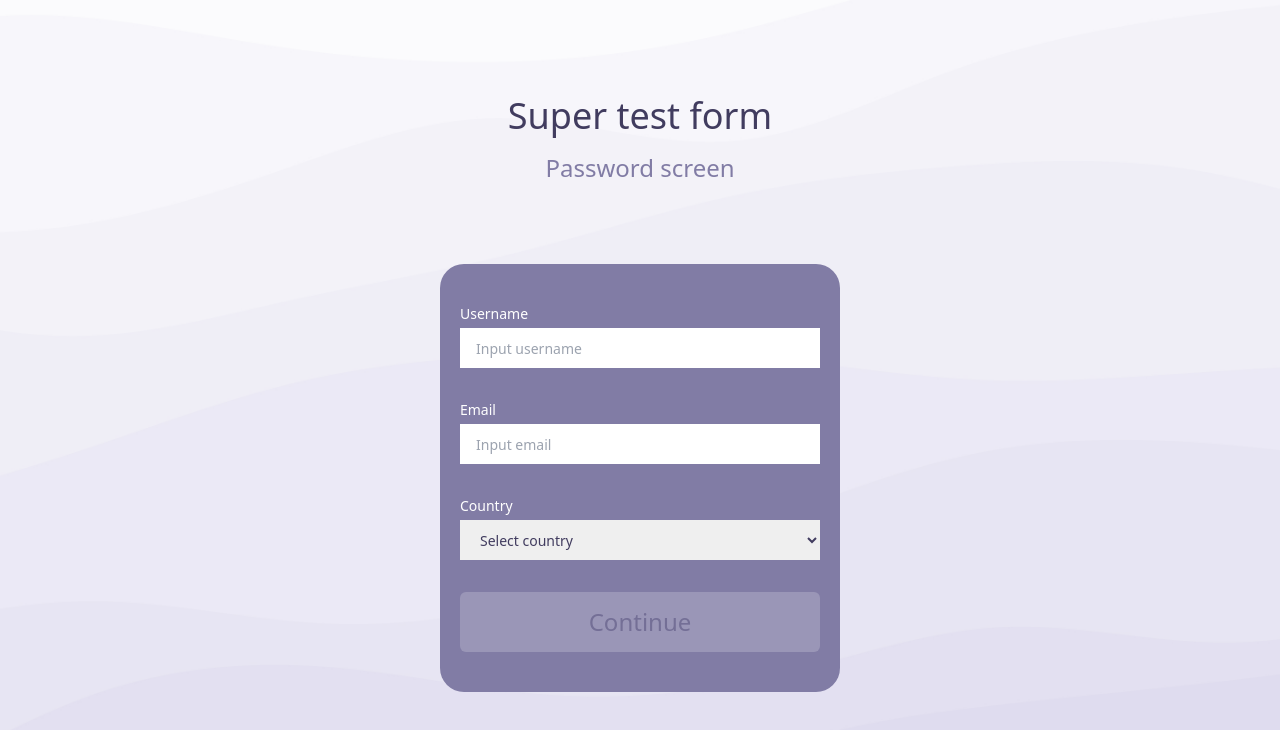
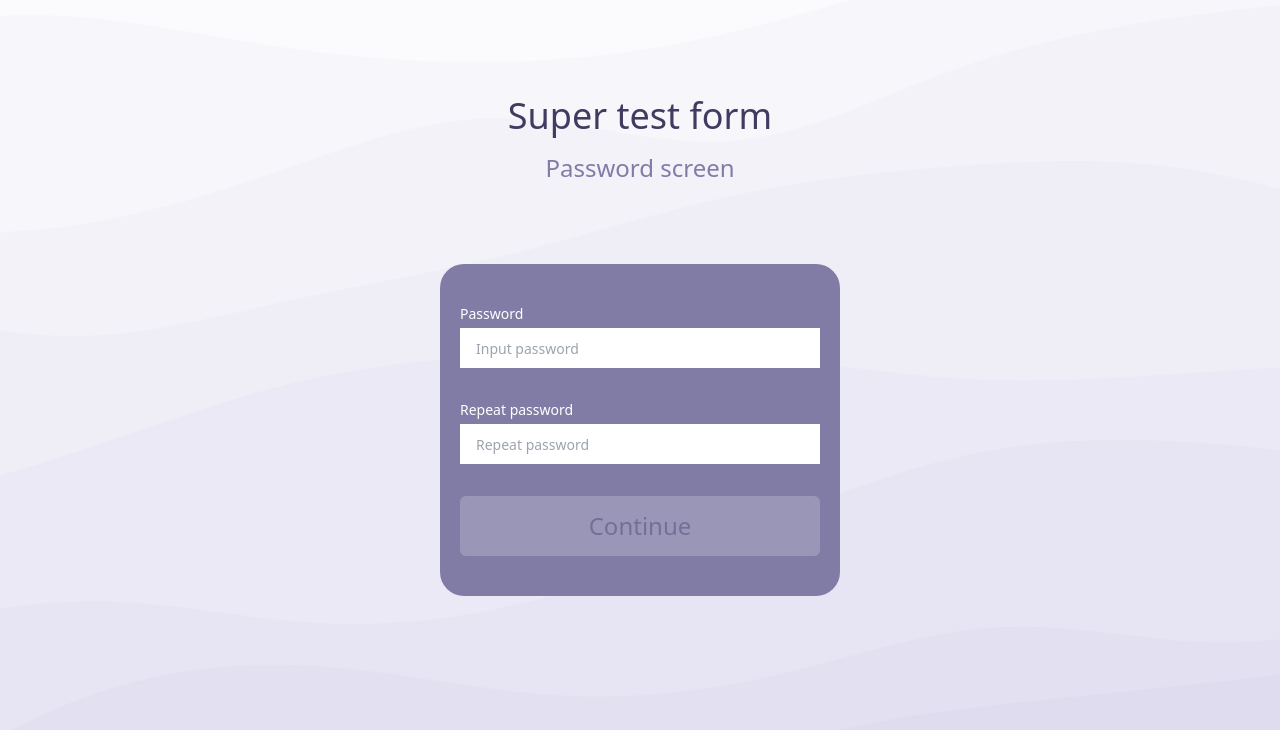
Before and after one commit to lvidal1/react-vite-multistep, a React (Vite) app: page /password in a window 1280 px wide. Shown: the top 730 px of the page. Built offline with nearby package versions, Linux system fonts and the light colour scheme.

Commit message:
Add password form

```diff
--- /dev/null
+++ b/src/assets/styles/components/PasswordForm.module.scss
@@ -0,0 +1,4 @@
+.container {
+  @apply bg-purple-100 max-w-sm/1 mx-auto rounded-3xl;
+  @apply px-5 py-10 space-y-8;
+}
--- /dev/null
+++ b/src/components/PasswordForm.tsx
@@ -0,0 +1,68 @@
+import { useForm } from 'react-hook-form';
+import { object, string } from 'yup';
+import { yupResolver } from '@hookform/resolvers/yup';
+import { useTranslation } from 'react-i18next';
+
+import styles from '@styles/components/PasswordForm.module.scss';
+import Input from './Input';
+import Button from './Button';
+
+type FormValues = {
+  password: string;
+  repeat_password: string;
+};
+
+type FormProps = {
+  saveData: (data: FormValues) => void;
+};
+
+const validationSchema = object().shape({
+  password: string().required(),
+  repeat_password: string().required()
+});
+
+const PasswordForm = ({ saveData }: FormProps) => {
+  const {
+    register,
+    handleSubmit,
+    formState: { isValid, errors }
+  } = useForm<FormValues>({
+    resolver: yupResolver(validationSchema),
+    mode: 'onChange'
+  });
+
+  const { t } = useTranslation();
+
+  const submitHandler = (data: FormValues) => {
+    saveData(data);
+  };
+
+  return (
+    <form
+      onSubmit={handleSubmit(submitHandler)}
+      className={styles.container}
+      data-testid="PasswordForm">
+      <Input
+        type={'text'}
+        id={'password'}
+        dataTestId={'password'}
+        register={register('password')}
+        label={t('passwordForm.password.label')}
+        placeholder={t('passwordForm.password.placeholder') ?? ''}
+        error={errors.password?.message}
+      />
+      <Input
+        type={'text'}
+        id={'repeat_password'}
+        dataTestId={'repeat_password'}
+        register={register('repeat_password')}
+        label={t('passwordForm.repeat_password.label')}
+        placeholder={t('passwordForm.repeat_password.placeholder') ?? ''}
+        error={errors.repeat_password?.message}
+      />
+      <Button label={t('button.continue')} dataTestId={'button'} disabled={!isValid} />
+    </form>
+  );
+};
+
+export default PasswordForm;
--- a/src/lang/en.json
+++ b/src/lang/en.json
@@ -25,6 +25,16 @@
       "placeholder": "Select country"
     }
   },
+  "passwordForm": {
+    "password": {
+      "label": "Password",
+      "placeholder": "Input password"
+    },
+    "repeat_password": {
+      "label": "Repeat password",
+      "placeholder": "Repeat password"
+    }
+  },
   "button": {
     "continue": "Continue"
   }
--- a/src/pages/Password.tsx
+++ b/src/pages/Password.tsx
@@ -1,11 +1,11 @@
 import Layout from '@components/Layout';
-import UserForm from '@components/UserForm';
+import PasswordForm from '@components/PasswordForm';
 import { useTranslation } from 'react-i18next';
 import appStore from '../store/appStore';
 
 function Password() {
   const { t } = useTranslation();
-  const { setUserInfo, user } = appStore();
+  const { setUserInfo } = appStore();
 
   const next = (data: any) => {
     setUserInfo(data);
@@ -13,7 +13,7 @@ function Password() {
 
   return (
     <Layout title={t('password.title')} copy={t('password.copy')}>
-      <UserForm saveData={next} defaultValues={user} />
+      <PasswordForm saveData={next} />
     </Layout>
   );
 }
```
Also changed, not shown: 1 other file (tests, documents, lock files or other folders).
